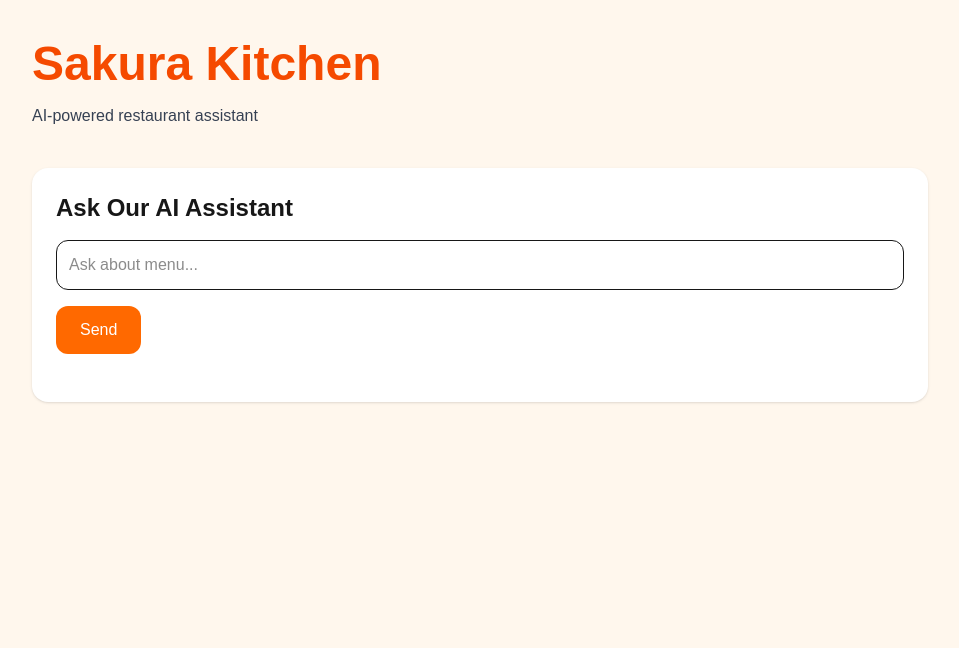
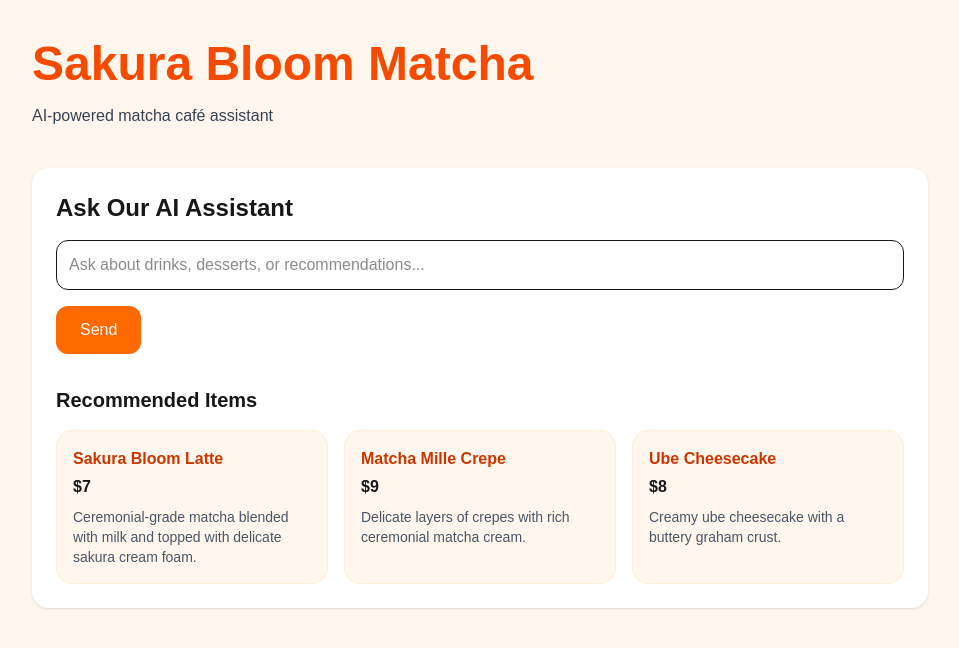
Before and after one commit to rebeccashinyan/restaurant-ai-assistant, a Next.js app: page / in a window 1280 px wide. Shown: the top 648 px of the page, without its empty margins (160-1119 px from the left). Built offline with nearby package versions, Linux system fonts and the light colour scheme.

Commit message:
Recommendation cards

```diff
--- a/app/page.tsx
+++ b/app/page.tsx
@@ -6,6 +6,26 @@ type Message = {
   role: "user" | "assistant";
   content: string;
 };
+
+const recommendedItems = [
+  {
+    name: "Sakura Bloom Latte",
+    price: "$7",
+    description:
+      "Ceremonial-grade matcha blended with milk and topped with delicate sakura cream foam.",
+  },
+  {
+    name: "Matcha Mille Crepe",
+    price: "$9",
+    description:
+      "Delicate layers of crepes with rich ceremonial matcha cream.",
+  },
+  {
+    name: "Ube Cheesecake",
+    price: "$8",
+    description: "Creamy ube cheesecake with a buttery graham crust.",
+  },
+];
 
 export default function Home() {
   const [userMessage, setUserMessage] = useState("");
@@ -92,11 +112,11 @@ export default function Home() {
     <main className="min-h-screen bg-orange-50 p-10">
       <div className="max-w-4xl mx-auto">
         <h1 className="text-5xl font-bold text-orange-600 mb-4">
-          Sakura Kitchen
+          Sakura Bloom Matcha
         </h1>
 
         <p className="text-gray-700 mb-10">
-          AI-powered restaurant assistant
+          AI-powered matcha café assistant
         </p>
 
         <div className="bg-white p-6 rounded-2xl shadow">
@@ -106,7 +126,7 @@ export default function Home() {
 
           <input
             type="text"
-            placeholder="Ask about menu..."
+            placeholder="Ask about drinks, desserts, or recommendations..."
             value={userMessage}
             onChange={(e) => setUserMessage(e.target.value)}
             onKeyDown={(e) => {
@@ -142,7 +162,9 @@ export default function Home() {
             {isLoading && (
               <div className="bg-orange-100 text-gray-900 p-4 rounded-2xl max-w-[70%]">
                 <div className="flex items-center gap-2">
-                  <span className="text-sm text-gray-600">AI is thinking</span>
+                  <span className="text-sm text-gray-600">
+                    AI is thinking
+                  </span>
 
                   <div className="flex gap-1">
                     <div className="w-2 h-2 bg-gray-500 rounded-full animate-bounce"></div>
@@ -153,6 +175,31 @@ export default function Home() {
               </div>
             )}
           </div>
+
+          <div className="mt-8">
+            <h3 className="text-xl font-semibold mb-4">
+              Recommended Items
+            </h3>
+
+            <div className="grid grid-cols-1 md:grid-cols-3 gap-4">
+              {recommendedItems.map((item, index) => (
+                <div
+                  key={index}
+                  className="border border-orange-100 rounded-2xl p-4 bg-orange-50"
+                >
+                  <h4 className="font-semibold text-orange-700">
+                    {item.name}
+                  </h4>
+
+                  <p className="font-bold mt-1">{item.price}</p>
+
+                  <p className="text-sm text-gray-600 mt-2">
+                    {item.description}
+                  </p>
+                </div>
+              ))}
+            </div>
+          </div>
         </div>
       </div>
     </main>
```
